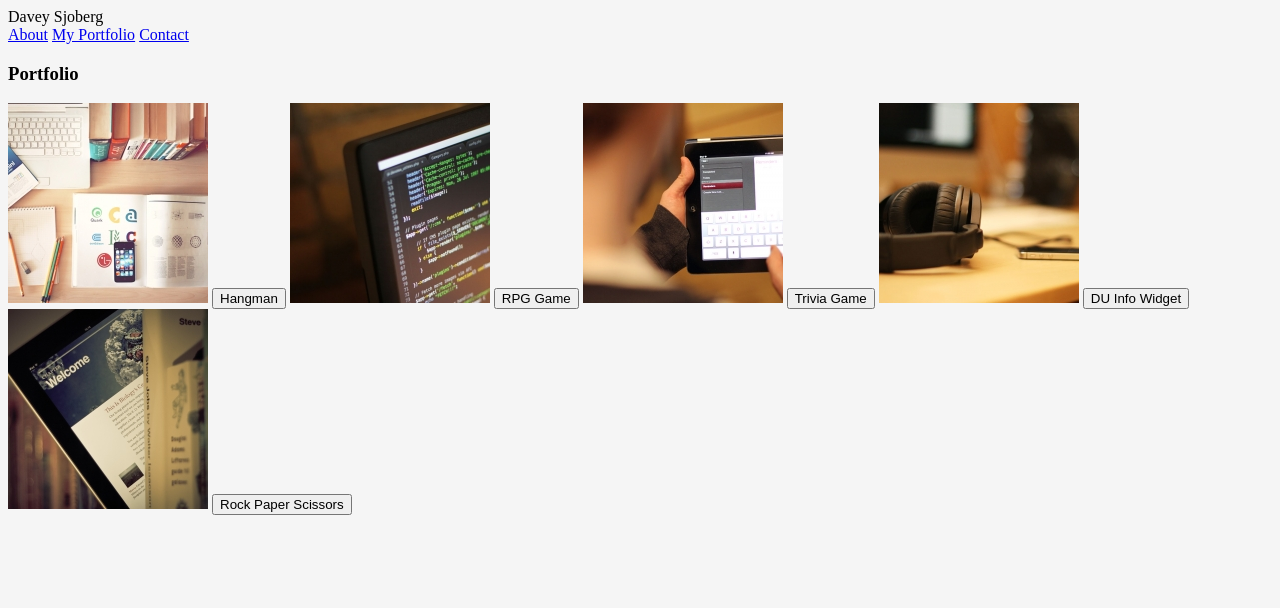
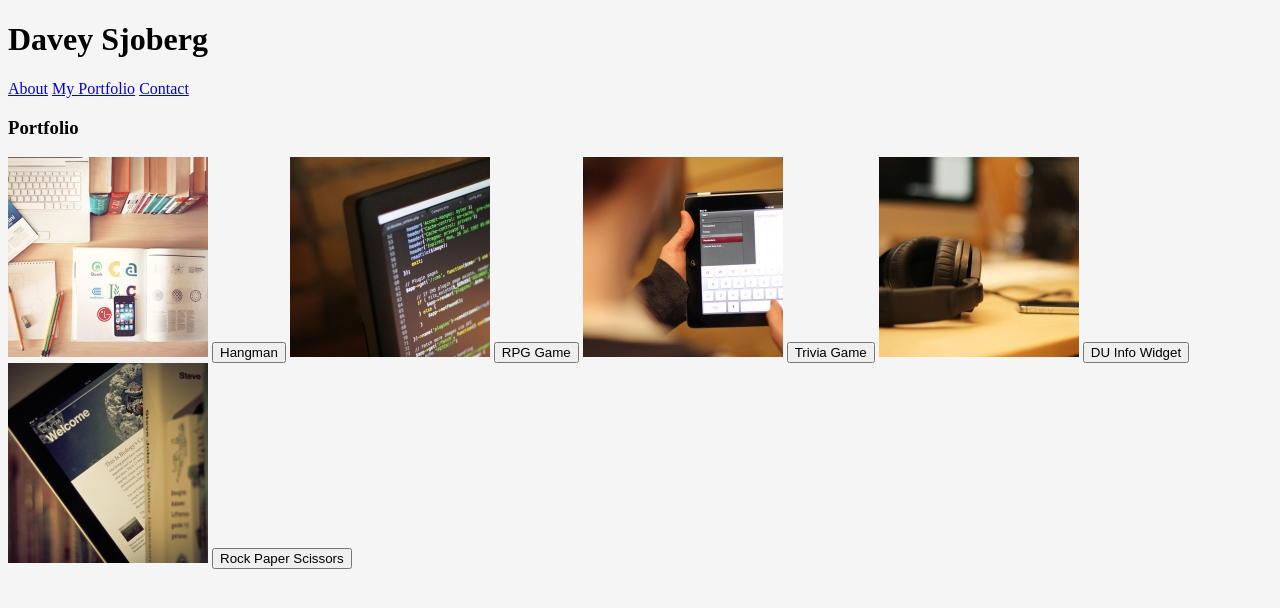
Before and after one commit to daveysjobey/Basic-Portfolio, a plain HTML site: page portfolio.html in a window 1280 px wide. Drawn offline with Linux system fonts and the light colour scheme.

Commit message:
Validated

```diff
--- a/portfolio.html
+++ b/portfolio.html
@@ -7,23 +7,21 @@
     <link rel="stylesheet" type="text/css" href="assets/css/style.css">
     <title>Davey's Portfolio</title>
 </head>
-<header>
-    <div class="My Name">
+<body>
+    <header>
+    <h1>
             Davey Sjoberg
-    </div>
-    <section class="Nav Links">
+    </h1>
         <a href="index.html">About</a>
         <a href="portfolio.html">My Portfolio</a>
         <a href="contact.html">Contact</a>
-    </section>
+
+    </header>
 
 
-</header>
-
-<body>
-    <h3>
-        Portfolio
-    </h3>
+        <h3>
+            Portfolio
+        </h3>
 
         <img class="portimg" src="assets/images/placeimg1.jpg" alt= "Hangman">
         <button>
```
Also changed, not shown: contact.html (+9 -7 lines), index.html (+6 -7 lines).
